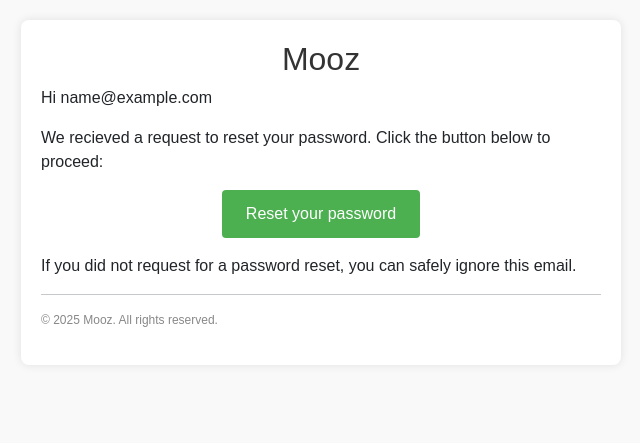
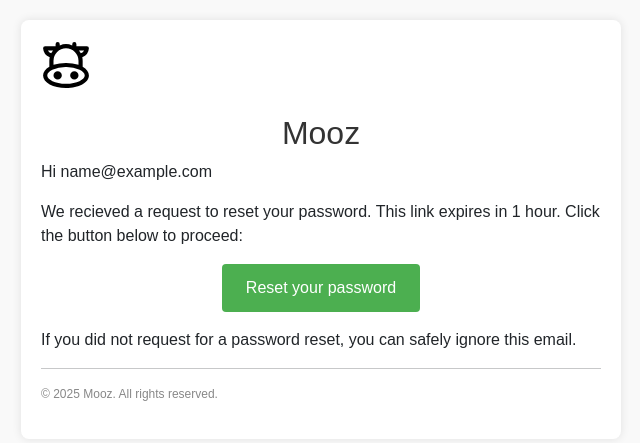
Before and after one commit to Philip-11/mooz_mockup, a PHP site: template templates/emailtemplate.php in a window 1280 px wide. Shown: the top 443 px of the page, without its empty margins (319-959 px from the left). Run offline with PHP 8.4, Linux system fonts and the light colour scheme; the template is opened without the code that fills it: most values are stand-ins (such as "Sample title", 1, 10 or a date in 2020).

Commit message:
Email template working

```diff
--- a/templates/emailtemplate.php
+++ b/templates/emailtemplate.php
@@ -10,11 +10,12 @@
 </head>
 <body style="font-family: Arial, sans-serif; background: #f9f9f9; padding: 20px;">
 	<div style="max-width: 600px; margin: auto; background: #fff; padding: 20px; border-radius: 8px; box-shadow: 0 0 10px rgba(0, 0, 0, 0.1);">
+		<img class="mb-4" src="/mooz_mockup/public/index/cow-svgrepo-com.svg" width="50" height="50" alt="Cow Icon">
 		<h2 style="text-align: center; color: #333;">Mooz</h2>
 		<p>Hi <?= $email ?></p>
-		<p>We recieved a request to reset your password. Click the button below to proceed:</p>
+		<p>We recieved a request to reset your password. This link expires in 1 hour. Click the button below to proceed:</p>
 		<p style="text-align: center;">
-			<a href="" style="display: inline-block; padding: 12px 24px; background: #4CAF50; color: #fff; text-decoration: none; border-radius: 4px;">Reset your password</a>
+			<a href="<?= $resetLink ?>" style="display: inline-block; padding: 12px 24px; background: #4CAF50; color: #fff; text-decoration: none; border-radius: 4px;">Reset your password</a>
 		</p>
 		<p>If you did not request for a password reset, you can safely ignore this email.</p>
 		<hr>
```
Also changed, not shown: pages/forgotpass.php (+6 -2 lines).
